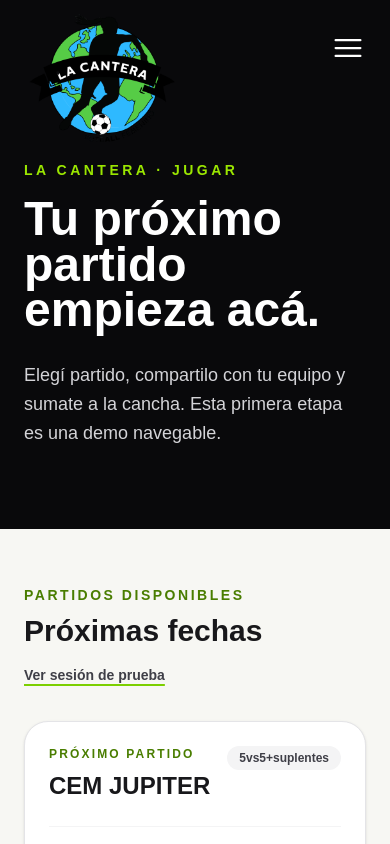
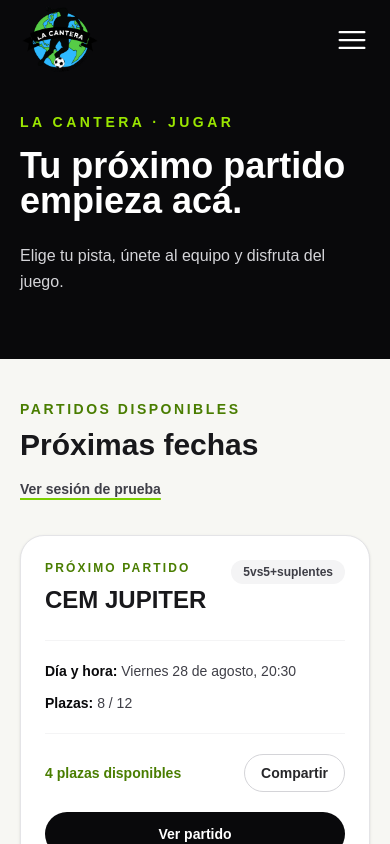
Before and after one commit to lacanteraexperience/lacanteraexperience1, a Next.js app: page /jugar in a window 390 px wide. Shown: the top 844 px of the page. Built offline with nearby package versions, Linux system fonts and the light colour scheme.

Commit message:
Corrige la vista móvil de JUGAR

```diff
--- a/app/jugar/[slug]/page.tsx
+++ b/app/jugar/[slug]/page.tsx
@@ -74,16 +74,16 @@ export default async function PartidoPage({ params, searchParams }: PartidoPageP
                 {partido.direccion} · Ver en Maps
               </a>
 
-              <div className="mt-7 grid gap-7 border-t border-zinc-100 pt-6 sm:grid-cols-2 sm:gap-10">
+              <div className="mt-7 grid gap-8 border-t border-zinc-100 pt-6 sm:grid-cols-2 sm:gap-10">
                 <div>
                   <h3 className="font-black">Reglas</h3>
-                  <ul className="mt-3 space-y-2 text-sm leading-relaxed text-zinc-600">
+                  <ul className="mt-3 space-y-3 text-sm leading-relaxed text-zinc-600">
                     {partido.reglas.map((regla) => <li key={regla}>{regla}</li>)}
                   </ul>
                 </div>
                 <div>
                   <h3 className="font-black">Jugadoras inscriptas</h3>
-                  <p className="mt-3 text-sm leading-relaxed text-zinc-700">
+                  <p className="mt-3 text-sm leading-7 text-zinc-700">
                     {partido.jugadoras.join(" · ")}
                   </p>
                 </div>
--- a/app/jugar/page.tsx
+++ b/app/jugar/page.tsx
@@ -12,14 +12,14 @@ export default async function JugarPage({ searchParams }: { searchParams: Promis
   return (
     <main className="min-h-screen bg-[#f7f7f3] text-zinc-900">
       <Navbar />
-      <section className="bg-zinc-950 px-6 pb-20 pt-40 text-white">
+      <section className="bg-zinc-950 px-5 pb-16 pt-28 text-white sm:px-6 sm:pb-20 sm:pt-32 lg:pt-40">
         <div className="mx-auto max-w-7xl">
           <p className="mb-4 text-sm font-bold tracking-[0.25em] text-lime-400">LA CANTERA · JUGAR</p>
-          <h1 className="max-w-3xl text-5xl font-black leading-[0.95] md:text-7xl">Tu próximo partido empieza acá.</h1>
-          <p className="mt-7 max-w-xl text-lg leading-relaxed text-zinc-300">Elegí partido, compartilo con tu equipo y sumate a la cancha. Esta primera etapa es una demo navegable.</p>
+          <h1 className="max-w-3xl text-4xl font-black leading-[0.98] sm:text-5xl md:text-7xl">Tu próximo partido empieza acá.</h1>
+          <p className="mt-6 max-w-xl text-base leading-relaxed text-zinc-300 sm:mt-7 sm:text-lg">Elige tu pista, únete al equipo y disfruta del juego.</p>
         </div>
       </section>
-      <section className="mx-auto max-w-7xl px-6 py-14">
+      <section className="mx-auto max-w-7xl px-5 py-10 sm:px-6 sm:py-14">
         <div className="mb-9 flex flex-col justify-between gap-4 sm:flex-row sm:items-end">
           <div><p className="text-sm font-bold tracking-[0.18em] text-lime-700">PARTIDOS DISPONIBLES</p><h2 className="mt-2 text-3xl font-black">Próximas fechas</h2></div>
           {sessionPreview ? <span className="rounded-full bg-lime-200 px-4 py-2 text-sm font-bold text-lime-950">Sesión de prueba · demo</span> : <Link href="/jugar?vista=sesion" className="text-sm font-bold text-zinc-700 underline decoration-lime-500 decoration-2 underline-offset-4">Ver sesión de prueba</Link>}
--- a/components/Navbar.tsx
+++ b/components/Navbar.tsx
@@ -41,14 +41,14 @@ export default function Navbar() {
           : "bg-transparent"
       }`}
     >
-      <div className="mx-auto flex h-24 max-w-7xl items-center justify-between px-6 lg:px-8">
+      <div className="mx-auto flex h-20 max-w-7xl items-center justify-between px-5 sm:px-6 lg:h-24 lg:px-8">
 
         {/* =========================
             LOGO
         ========================= */}
 
         <Link
-          href="#inicio"
+          href="/#inicio"
           className="relative z-20 flex items-center transition-transform duration-300 hover:scale-105"
         >
           <Image
@@ -57,7 +57,7 @@ export default function Navbar() {
             width={160}
             height={160}
             priority
-            className="relative top-8 h-[160px] w-[160px] object-contain"
+            className="h-[82px] w-[82px] object-contain sm:h-[92px] sm:w-[92px] lg:relative lg:top-8 lg:h-[160px] lg:w-[160px]"
           />
         </Link>
 
```
